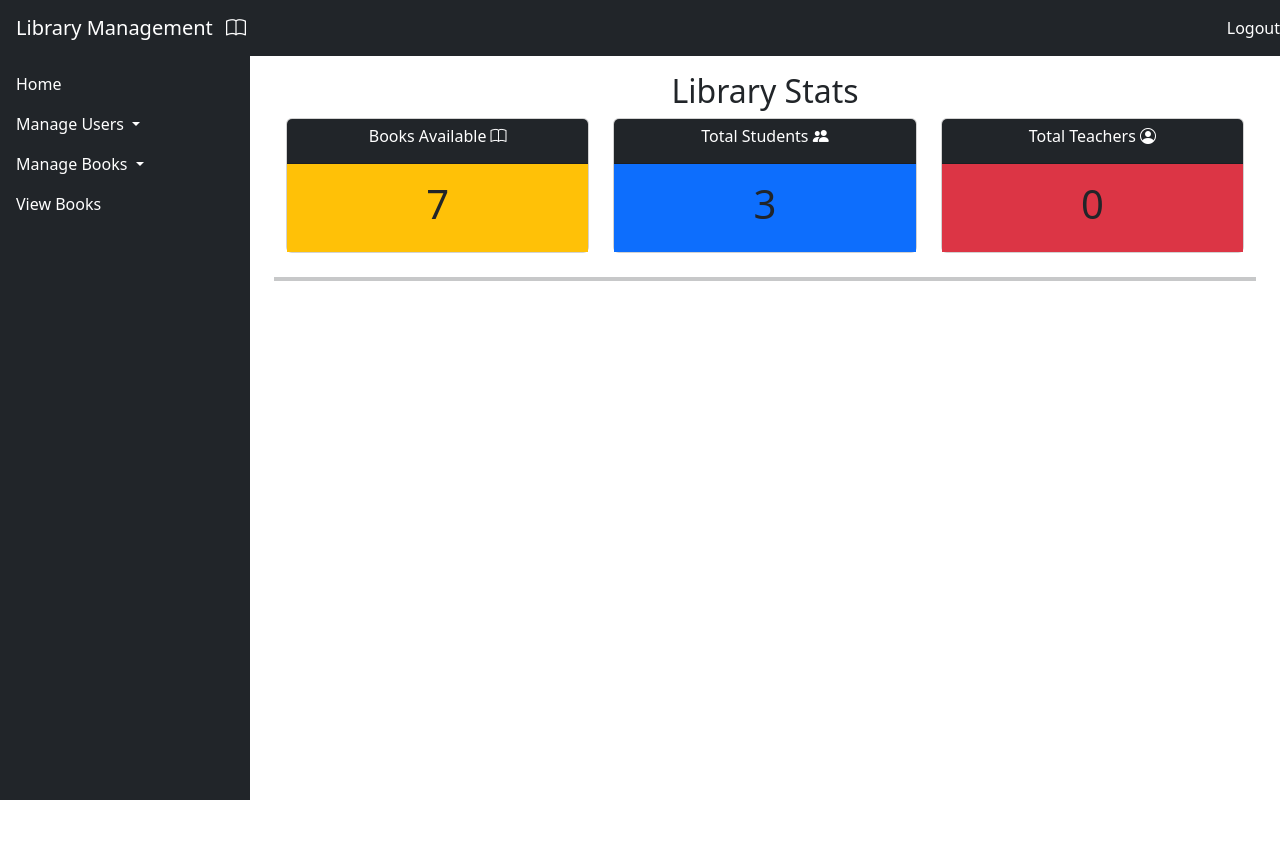
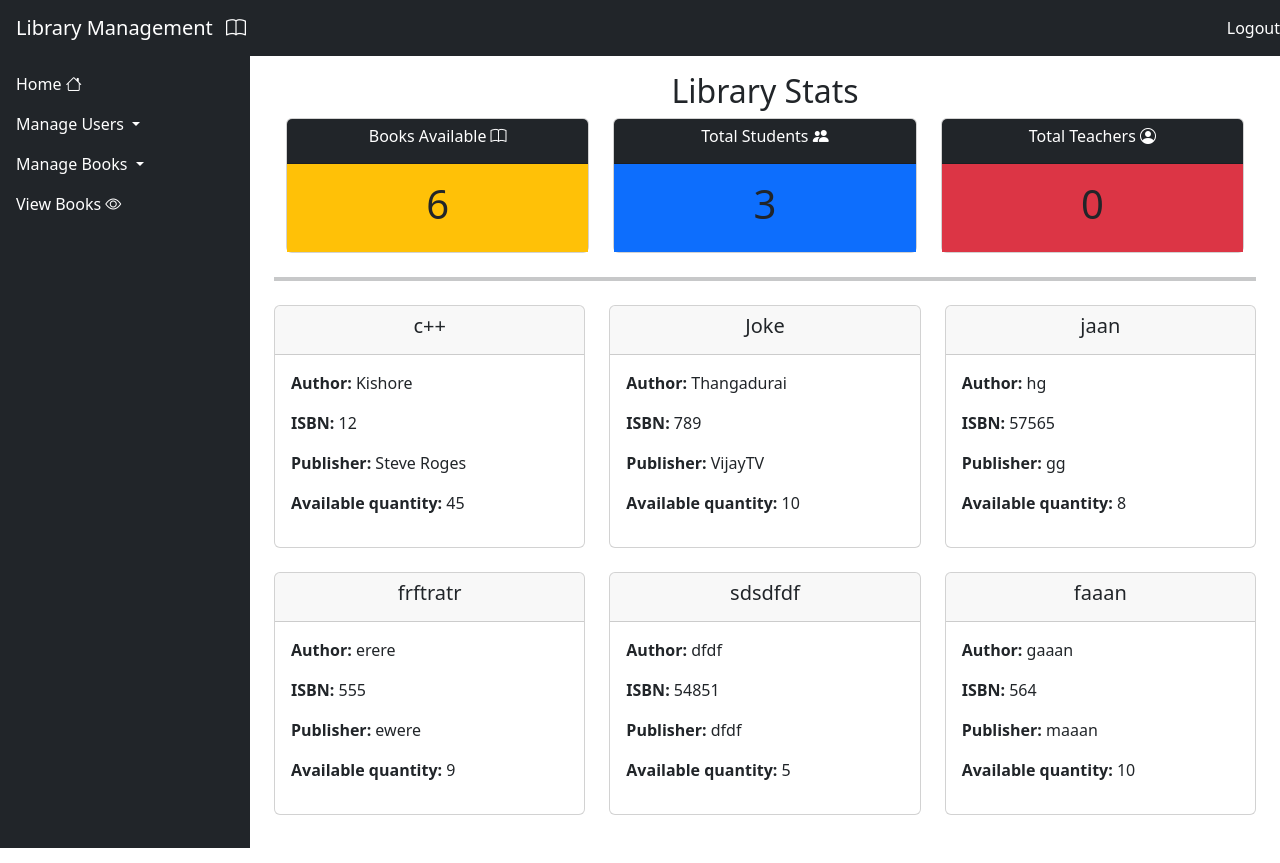
Before and after one commit to Lekhan11/Library_Manager, a Django app: page /home/ in a window 1280 px wide. Before the commit the page ends 800 px from the top, so only its background shows below. Run offline with Django 5.2, Linux system fonts and the light colour scheme; a user stored in the database is signed in; data comes from the database, SQL or seed files in the repository; both versions use the stored data as it was after the commit; data that the repository does not hold is empty; some libraries are stand-ins or nearby versions.

Commit message:
home page updated

```diff
--- a/Library/templates/base.html
+++ b/Library/templates/base.html
@@ -23,7 +23,7 @@
         <div class="bg-dark text-white p-3" style="width: 250px; height: 100vh; position: fixed;">
             <ul class="navbar-nav">
                 <li class="nav-item">
-                    <a class="nav-link" href="{% url 'home' %}">Home</a>
+                    <a class="nav-link" href="{% url 'home' %}">Home <i class="bi bi-house"></i></a>
                 </li>
 
                 <!-- Manage Users Dropdown -->
@@ -32,8 +32,8 @@
                         Manage Users
                     </a>
                     <ul class="dropdown-menu" aria-labelledby="dropdownMenuButton">
-                        <li><a class="dropdown-item" href="{% url 'add_users' %}">Add Users</a></li>
-                        <li><a class="dropdown-item" href="{% url 'view_users' %}">View Users</a></li>
+                        <li><a class="dropdown-item" href="{% url 'add_users' %}">Add Users <i class="bi bi-person-add"></i></a></li>
+                        <li><a class="dropdown-item" href="{% url 'view_users' %}">View Users <i class="bi bi-eye"></i></a></li>
                     </ul>
                 </li>
 
@@ -43,13 +43,13 @@
                         Manage Books
                     </a>
                     <ul class="dropdown-menu" aria-labelledby="dropdownMenuButton2">
-                        <li><a class="dropdown-item" href="{% url 'add_book' %}">Add Books</a></li>
-                        <li><a class="dropdown-item" href="{% url 'issue_books' %}">Issue Books</a></li>
-                        <li><a class="dropdown-item" href="{% url 'return_book' %}">Return Books</a></li>
+                        <li><a class="dropdown-item" href="{% url 'add_book' %}">Add Books <i class="bi bi-plus-circle"></i></a></li>
+                        <li><a class="dropdown-item" href="{% url 'issue_books' %}">Issue Books <i class="bi bi-arrow-bar-right"></i></a></li>
+                        <li><a class="dropdown-item" href="{% url 'return_book' %}">Return Books <i class="bi bi-arrow-bar-left"></i></a></li>
                     </ul>
                 </li>
 
-                <li><a class="nav-link" href="{% url 'view_books' %}">View Books</a></li>
+                <li><a class="nav-link" href="{% url 'view_books' %}">View Books <i class="bi bi-eye"></i></a></li>
             </ul>
         </div>
 
--- a/Library/templates/home.html
+++ b/Library/templates/home.html
@@ -40,5 +40,21 @@
 <hr class="my-4 border border-2 border-dark">
   </div>
 </div>
-
+<div class="row">
+  {%for book in books%}
+  <div class="col-4">
+    <div class="card mb-4">
+      <div class="card-header text-center">
+        <h5>{{book.title}}</h5>
+      </div>
+      <div class="card-body">
+        <p><strong>Author:</strong> {{book.author}}</p>
+        <p><strong>ISBN:</strong> {{book.isbn}}</p>
+        <p><strong>Publisher:</strong> {{book.publisher}}</p>
+        <p><strong>Available quantity:</strong> {{book.quantity}}</p>
+      </div>
+    </div>
+  </div>
+  {% endfor %}
+</div>
 {% endblock %}
--- a/Library/views.py
+++ b/Library/views.py
@@ -3,6 +3,7 @@ from .models import *
 from django.contrib.auth import *
 from django.contrib.auth.decorators import login_required
 from django.contrib import messages
+from random import sample
 
 def LoginPage(request):
     if request.method == 'POST':
@@ -23,12 +24,16 @@ def LoginPage(request):
 @login_required(login_url='login')
 def HomePage(request):
     books = Book.objects.all()
+
+    book_ids = list(Book.objects.values_list('id', flat=True))  # Get all book IDs
+    selected_ids = sample(book_ids, min(len(book_ids), 6))  # Pick 5 random IDs
+    books = Book.objects.filter(id__in=selected_ids)  # Fetch those books
     total_books = books.count()
     students = Students.objects.all()
     total_students = students.count()
     teachers = Teacher.objects.all()
     total_teachers = teachers.count()
-    context = {'total_books':total_books, 'total_students':total_students, 'total_teachers':total_teachers}
+    context = {'total_books':total_books, 'total_students':total_students, 'total_teachers':total_teachers,'books':books}
     return render(request, 'home.html',context)
 
 @login_required(login_url='login')
@@ -68,6 +73,7 @@ def IssueBooks(request):
             messages.error(request, 'Error in issuing book')
     return render(request, 'issue_books.html')
 
+@login_required(login_url='login')
 def addBook(request):
     context = {
         'categories': Category.objects.all()
@@ -120,6 +126,7 @@ def addBook(request):
             return redirect('add_book')
     return render(request, 'addbooks.html',context)
 
+@login_required(login_url='login')
 def addusers(request):
     if request.method == 'POST':
         name = request.POST.get('name')
@@ -151,15 +158,19 @@ def addusers(request):
 
     return render(request, 'addusers.html')
 
+
+@login_required(login_url='login')
 def Logout(request):
     logout(request)
     return redirect('login')
 
+@login_required(login_url='login')
 def viewUsers(request):
     students = Students.objects.all()
     teachers = Teacher.objects.all()
     return render(request, 'viewusers.html', {'students': students, 'teachers': teachers})
 
+@login_required(login_url='login')
 def deleteUser(request, role,id):
     try:
         if role == 'teacher':
@@ -172,6 +183,7 @@ def deleteUser(request, role,id):
         messages.error(request, 'Error in deleting user')
     return redirect('view_users')
 
+@login_required(login_url='login')
 def updateUser(request,role,id):
     if role == 'teacher':
         user = Teacher.objects.get(id=id)
@@ -209,6 +221,7 @@ def updateUser(request,role,id):
     return redirect('view_users')
 
 # View to handle book return
+@login_required(login_url='login')
 def returnBook(request):
     if request.method == "POST":
         # Retrieve form dat
@@ -253,11 +266,13 @@ def returnBook(request):
     else:
         return render(request, 'returnBook.html')
 
+@login_required(login_url='login')
 def  viewBooks(request):
     books = Book.objects.all()
     categories = Category.objects.all()
     return render(request, 'view_books.html', {'books': books, 'categories': categories})
 
+@login_required(login_url='login')
 def updateBook(request,id):
     if request.method == 'POST':
         book_name = request.POST.get('title')
@@ -287,6 +302,7 @@ def updateBook(request,id):
             messages.error(request, 'Book not found')
             return redirect('view_books')
 
+@login_required(login_url='login')
 def deleteBook(request, id):
     try:
         book = Book.objects.get(id=id)
```
Also changed, not shown: Library/templates/issue.html (deleted, +0 -11 lines), Library/templates/update.html (deleted, +0 -86 lines), db.sqlite3.
